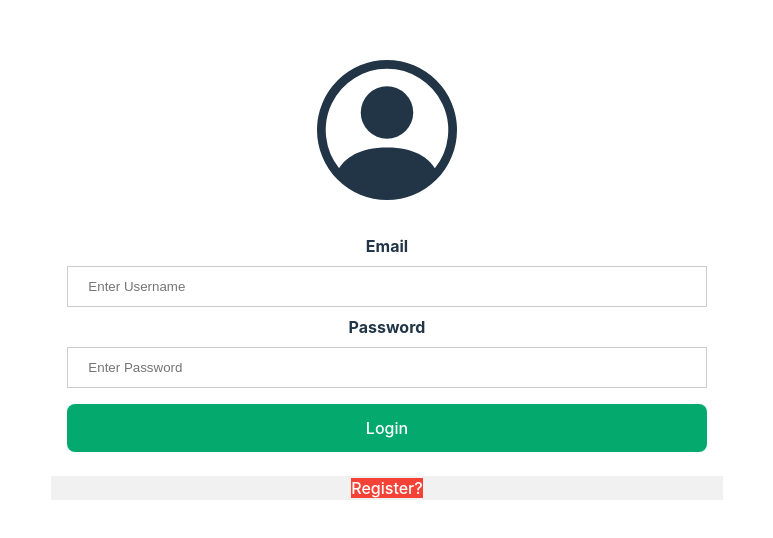
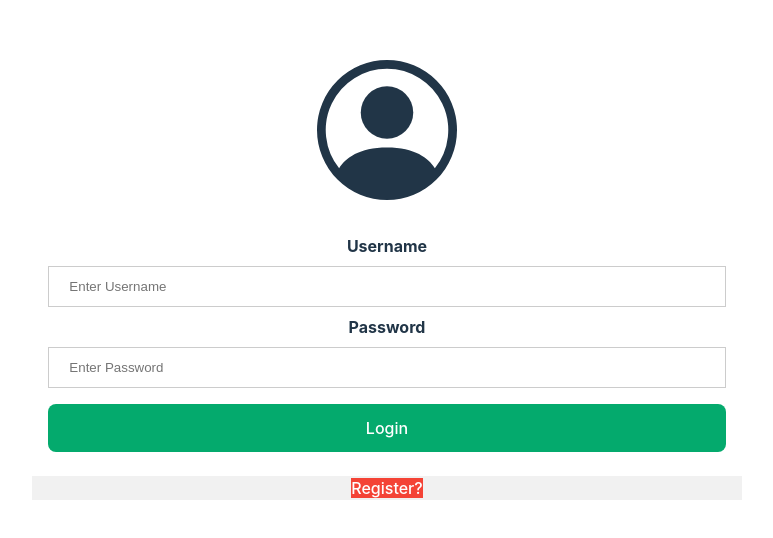
Before and after one commit to Malcolm-G/task-lister, a React (Vite) app: page /login in a window 1280 px wide. Shown: the part 132-670 px from the top of the page, without its empty margins (253-1026 px from the left). Built offline with nearby package versions, Linux system fonts and the light colour scheme.

Commit message:
update login

```diff
--- a/src/components/login/Login.jsx
+++ b/src/components/login/Login.jsx
@@ -34,7 +34,7 @@ function Login({users,setIsLoggedIn,setCurrentUser}){
             </div>
 
             <div className="container login-container bg-body-tertiary">
-                <label htmlFor="username"><b>Email</b></label>
+                <label htmlFor="username"><b>Username</b></label>
                 <input
                 onChange={(e)=>setUsername(e.target.value)}
                 value={username}
```
